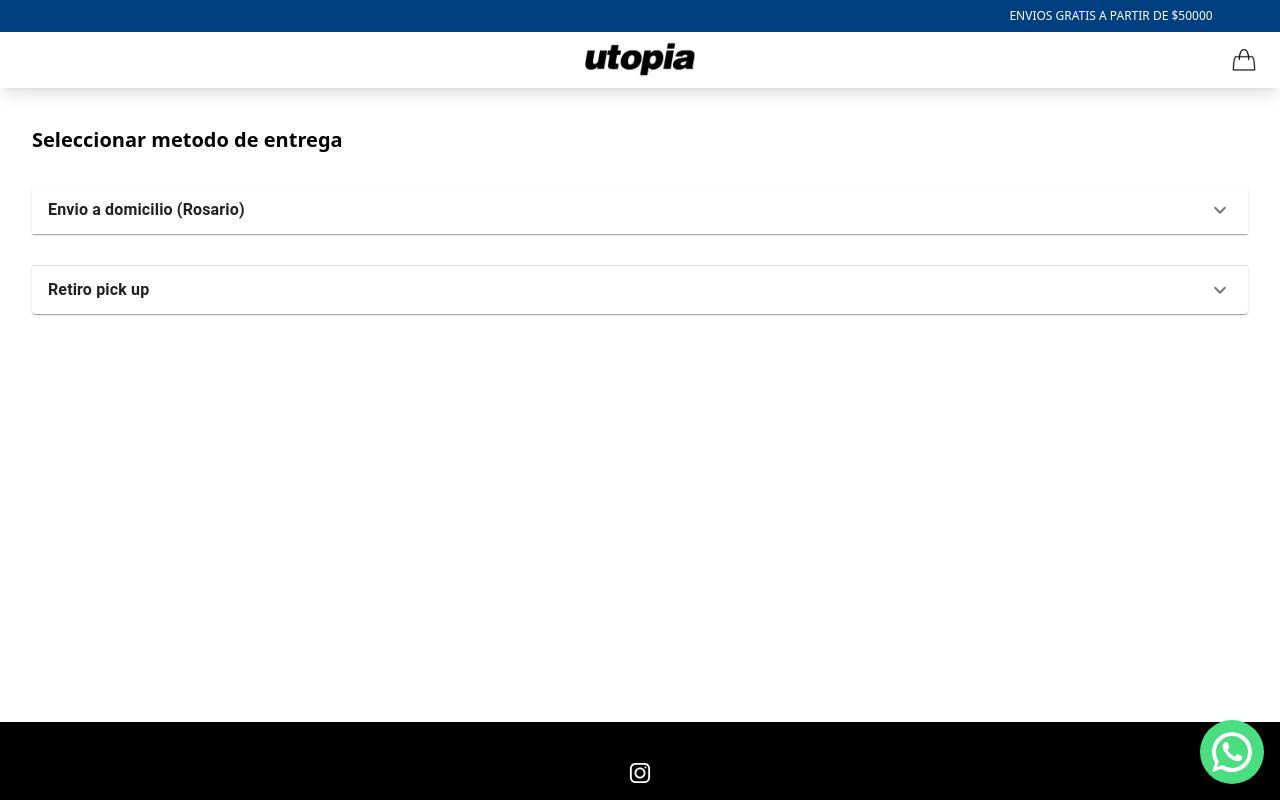
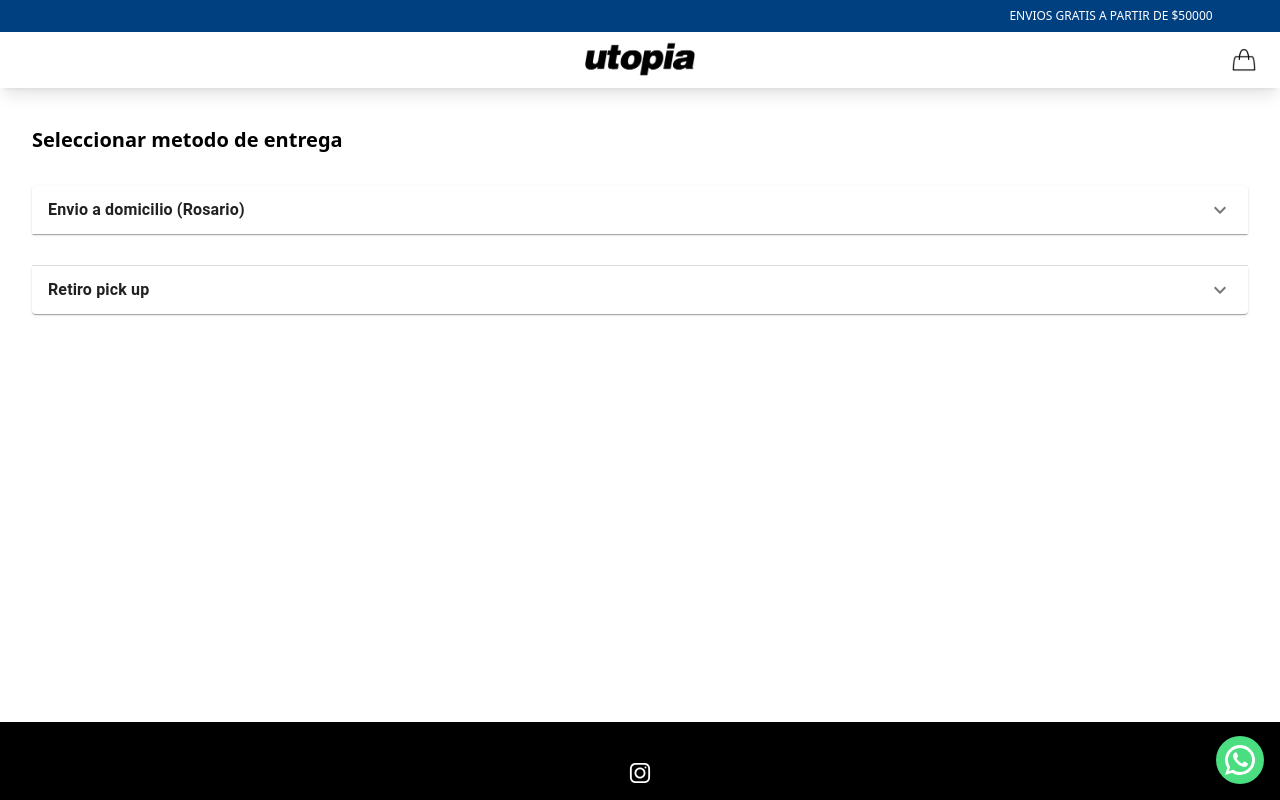
Before and after one commit to IsmaelFdezz/Utopia-Web-new, a React (Create React App) app: page /checkout/deliver in a window 1280 px wide. Built offline with nearby package versions, Linux system fonts and the light colour scheme.

Commit message:
wsp mas chiquito y orden descripcion

```diff
--- a/src/components/WhatsAppButton.tsx
+++ b/src/components/WhatsAppButton.tsx
@@ -9,9 +9,9 @@ function WhatsAppButton() {
   const whatsappLink = `https://wa.me/${phoneNumber}`;
 
   return (
-    <div className="fixed bottom-4 right-4 bg-green-400 rounded-full w-16 h-16 flex items-center justify-center !shadow-lg">
+    <div className="fixed bottom-4 right-4 bg-green-400 rounded-full w-12 h-12 flex items-center justify-center !shadow-lg">
       <a href={whatsappLink} target="_blank" rel="noopener noreferrer">
-        <WhatsAppIcon className="text-white !text-5xl" />
+        <WhatsAppIcon className="text-white !text-4xl" />
       </a>
     </div>
   );
--- a/src/data/products.json
+++ b/src/data/products.json
@@ -17,10 +17,11 @@
         "name": "UTOPIA 2000S CREWNECK (GREY)",
         "price": 34000,
         "description": [
-            "Frisa invisible (410gsm)",
+            "70% algodón - 30% poliester",
             "Bordado de alta calidad",
             "Boxy fit",
-            "70% algodón - 30% poliester"
+            "Frisa invisible (410gsm)"
+
         ],
         "sizes": ["1", "2"],
         "image": "grey-hoodie"
@@ -30,10 +31,11 @@
         "name": "UTOPIA 2000S CREWNECK (WHITE)",
         "price": 34000,
         "description": [
-            "Frisa de algodon (430gsm)",
+            "100% algodón",
             "Bordado de alta calidad",
             "Boxy fit",
-            "100% algodón"
+            "Frisa de algodon (430gsm)"
+
         ],
         "sizes": ["1", "2"],
         "image": "grey-hoodie"
```
